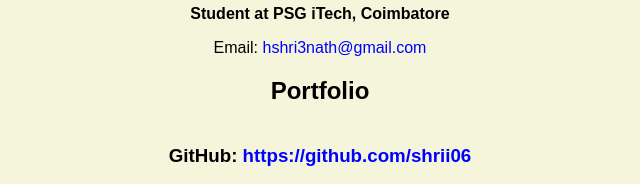
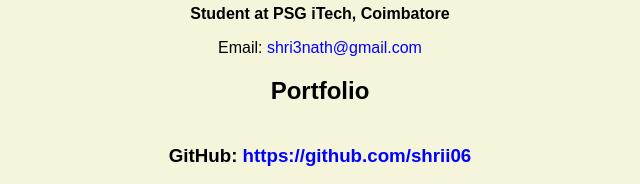
Before and after one commit to shrii06/shrii06.github.io, a plain HTML site: page resume.html in a window 1280 px wide. Shown: the part 482-666 px from the top of the page, 320-960 px from the left. Drawn offline with Linux system fonts and the light colour scheme.

Commit message:
Update resume.html

```diff
--- a/resume.html
+++ b/resume.html
@@ -22,7 +22,7 @@
     <h1>Shrinath</h1>
     <h4>Student at PSG iTech, Coimbatore</h4>
 
-    <p>Email: <a href="mailto:shri3nath@.com" target="_blank">hshri3nath@gmail.com</a></p>
+    <p>Email: <a href="mailto:shri3nath@.com" target="_blank">shri3nath@gmail.com</a></p>
     <!-- don't post physical address, personal phone number or other personal information on the web! -->
 
     <h2>Portfolio</h2>
```
